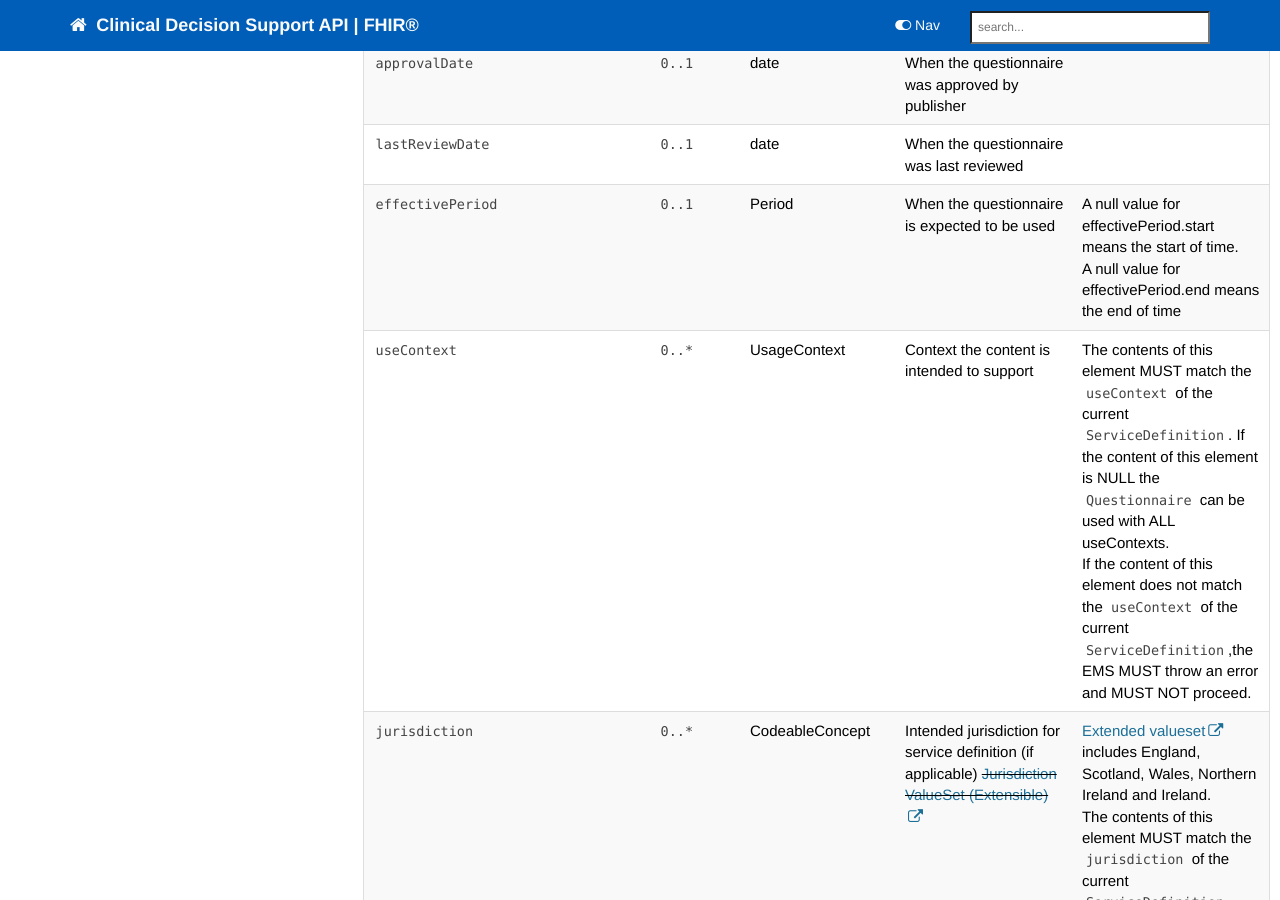
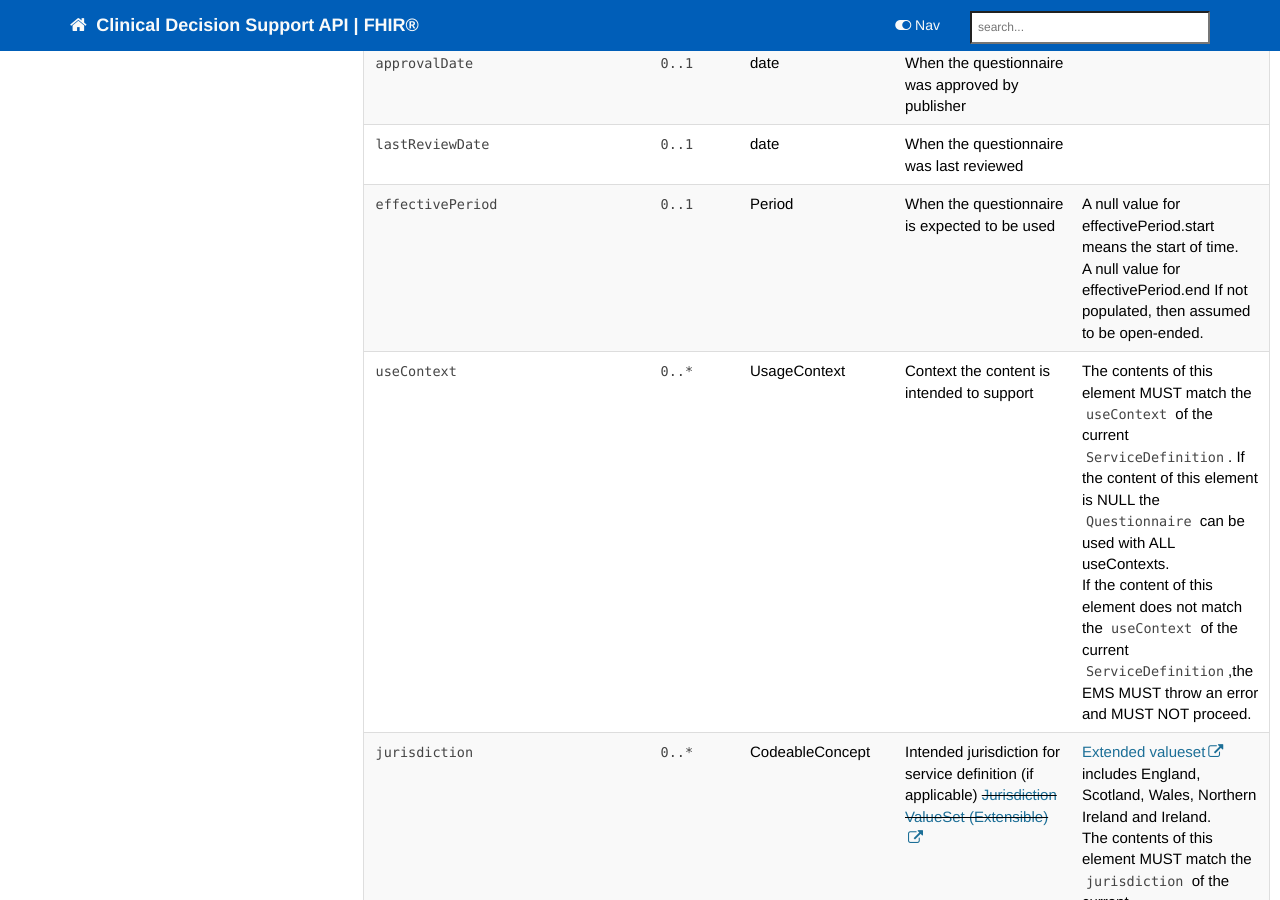
Before and after one commit to nhsconnect/FHIR-CDS, a Jekyll site: the page built from pages/explore/api_questionnaire.md, in a window 1280 px wide and 900 px high, scrolled down 2205 px. Built offline with Jekyll 4.4.1, drawn with Linux system fonts in a browser that asks for light colours; nearby versions of some CDN libraries; our own code applies the rules of GitHub Pages for plain Markdown files; comment, search, counter and statistics services are not loaded.

Commit message:
Update api_questionnaire.md

```diff
--- a/pages/explore/api_questionnaire.md
+++ b/pages/explore/api_questionnaire.md
@@ -216,7 +216,8 @@ Detailed implementation guidance for a `Questionnaire` resource in the CDS conte
     <td>Period</td>
     <td>When the questionnaire is expected to be used</td>
 <td>A null value for  effectivePeriod.start means the start of time.<br/>
-A null value for effectivePeriod.end means the end of time</td>
+A null value for effectivePeriod.end If not populated, then assumed to be open-ended.
+</td>
  </tr>
 <tr>
   <td><code class="highlighter-rouge">useContext</code></td>
```
